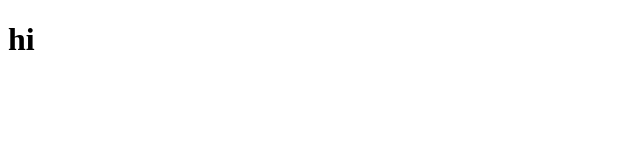
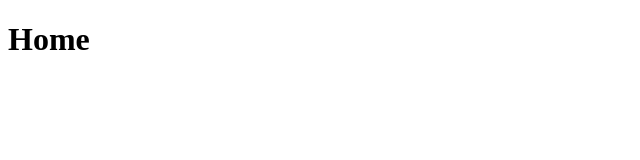
Before and after one commit to erurang/hoga, a React (Create React App) app: page / in a window 1280 px wide. Shown: the top 160 px of the page, without its empty margins (0-640 px from the left). Built offline with nearby package versions, Linux system fonts and the light colour scheme.

Commit message:
context + page test

```diff
--- a/src/App.js
+++ b/src/App.js
@@ -1,8 +1,24 @@
+import React from "react";
+import { BrowserRouter, Route, Switch } from "react-router-dom";
+import router from "./router";
+import Exchange from "./pages/exchange";
+import Home from "./pages/home";
+import ExchangeStore from "./context/exchange";
+
 function App() {
   return (
-    <div className="App">
-      <h1>hi</h1>
-    </div>
+    <BrowserRouter>
+      <Switch>
+        <Route path={router.HOME} exact>
+          <Home />
+        </Route>
+        <Route path={router.EXCHANGE}>
+          <ExchangeStore>
+            <Exchange />
+          </ExchangeStore>
+        </Route>
+      </Switch>
+    </BrowserRouter>
   );
 }
 
--- /dev/null
+++ b/src/context/exchange.js
@@ -0,0 +1,23 @@
+import React, { createContext } from "react";
+
+export const ExchangeContext = createContext();
+
+const ExchangeStore = (props) => {
+  const exchange = {
+    date: null,
+    selectCoin: false,
+    loading: true,
+    data: false,
+    error: null,
+    timestamp: null,
+    isPlay: false,
+  };
+
+  return (
+    <ExchangeContext.Provider value={exchange}>
+      {props.children}
+    </ExchangeContext.Provider>
+  );
+};
+
+export default ExchangeStore;
--- /dev/null
+++ b/src/pages/exchange.js
@@ -0,0 +1,10 @@
+import React, { useContext } from "react";
+import { ExchangeContext } from "../context/exchange";
+
+const Exchange = () => {
+  const test = useContext(ExchangeContext);
+  console.log(test);
+  return <h1>Exchange</h1>;
+};
+
+export default Exchange;
--- /dev/null
+++ b/src/pages/home.js
@@ -0,0 +1,7 @@
+import React from "react";
+
+const Home = () => {
+  return <h1>Home</h1>;
+};
+
+export default Home;
--- /dev/null
+++ b/src/router.js
@@ -0,0 +1,6 @@
+const router = {
+  HOME: "/",
+  EXCHANGE: "/exchange",
+};
+
+export default router;
```
Also changed, not shown: src/context/loading.js (added, +15 -0 lines), src/screens/orderbook.js (added), 1 other file (tests, documents, lock files or other folders).
